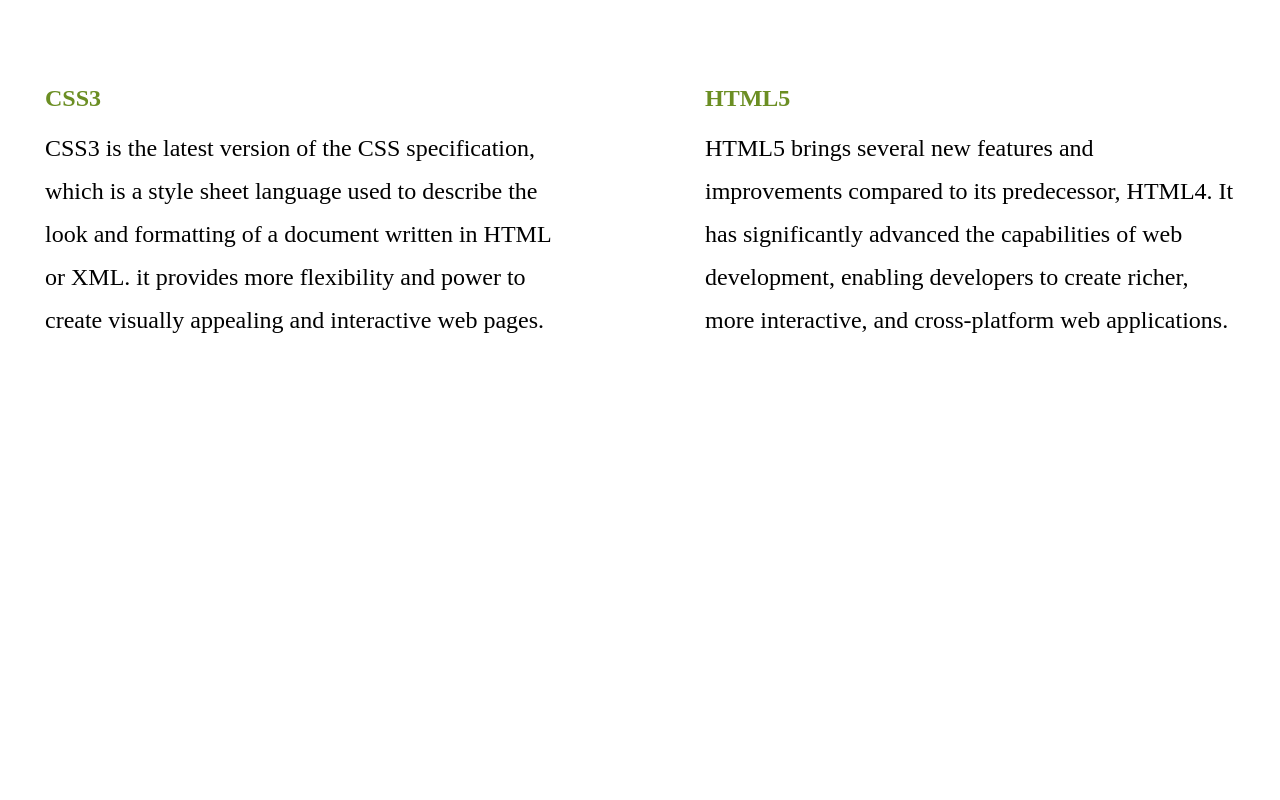
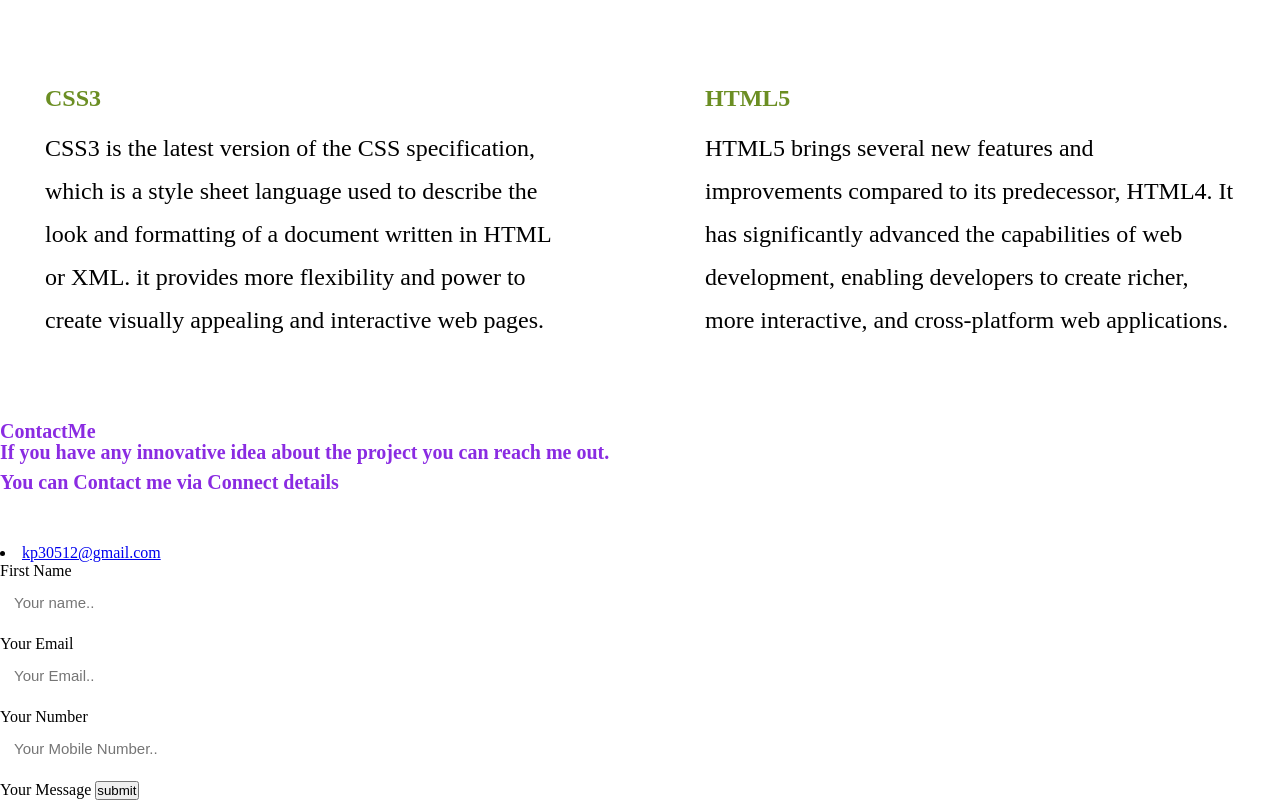
Before and after one commit to komal-89/project-portfolio, a website: page index.html in a window 1280 px wide. Shown: the part 1525-2325 px from the top of the page. Before the commit the page ends 1928 px from the top, so only its background shows below. Drawn offline with Linux system fonts and the light colour scheme.

Commit message:
add contact-me

```diff
--- a/index.html
+++ b/index.html
@@ -75,5 +75,47 @@
         </div>
       </div>
     </section>
+
+    <section class="contact" id="contact"></section>
+
+    <div class="contact-text">
+      <h2>Contact<span>Me</span></h2>
+      <h4>
+        If you have any innovative idea about the project you can reach me out.
+      </h4>
+      <p>You can Contact me via Connect details</p>
+    </div>
+
+    <div class="list"></div>
+
+    <li><a href="#">kp30512@gmail.com</a></li>
+
+    <div class="contact-form">
+      <form action="">
+        <div class="contact-form">
+          <form action="contact">
+            <label for="name">First Name</label>
+            <input type="text" id="fname" placeholder="Your name.." />
+            <label for="email">Your Email</label>
+            <input
+              type="text"
+              id="Email"
+              name="email address"
+              placeholder="Your Email.."
+            />
+            <label for="number">Your Number</label>
+            <input
+              type="text"
+              id="m.number"
+              name="mobile number"
+              placeholder="Your Mobile Number.."
+            />
+            <label for="text-area">Your Message</label>
+
+            <button type="submit">submit</button>
+          </form>
+        </div>
+      </form>
+    </div>
   </body>
 </html>
--- a/styles/something.css
+++ b/styles/something.css
@@ -170,3 +170,75 @@
   line-height: 1.8;
   margin-bottom: 25px;
 }
+
+.contact {
+  background: black;
+  display: grid;
+  grid-template-columns: repeat(2, 1fr);
+  align-items: center;
+  gap: 2.5rem;
+}
+.contact-text {
+  color: blueviolet;
+  margin: 18px 0;
+  font-size: 20px;
+  font-weight: 600;
+}
+.contact-text h2 {
+  font-size: var(--h2-font);
+  line-height: 1;
+}
+.contact-text p {
+  color: var(--second-color);
+  font-size: var(--p-font);
+  line-height: 1.8;
+  margin-bottom: 30px;
+}
+
+.list {
+  margin-bottom: 2.8rem;
+}
+
+/* stylelint-disable-next-line no-descending-specificity */
+.list li {
+  margin-bottom: 12px;
+}
+
+/* stylelint-disable-next-line no-descending-specificity */
+.list li a {
+  display: block;
+  color: var(--second-color);
+  font-size: 14px;
+  transition: all 0.45s ease;
+}
+
+.contact-form form {
+  position: relative;
+}
+
+.contact-form form input,
+form textarea {
+  width: 100%;
+  padding: 14px;
+  background-color: var(--bg-color);
+  color: var(--text-color);
+  border: none;
+  outline: none;
+  font-size: 15px;
+  border-radius: 8px;
+  margin-bottom: 10px;
+}
+
+.contact-form textarea {
+  resize: none;
+  height: 240px;
+}
+
+.contact-form .submit {
+  display: inline-block;
+  font-size: 16px;
+  background: var(--main-color);
+  color: var(--text-color);
+  width: 160px;
+  transition: all 0.45s ease;
+}
```
